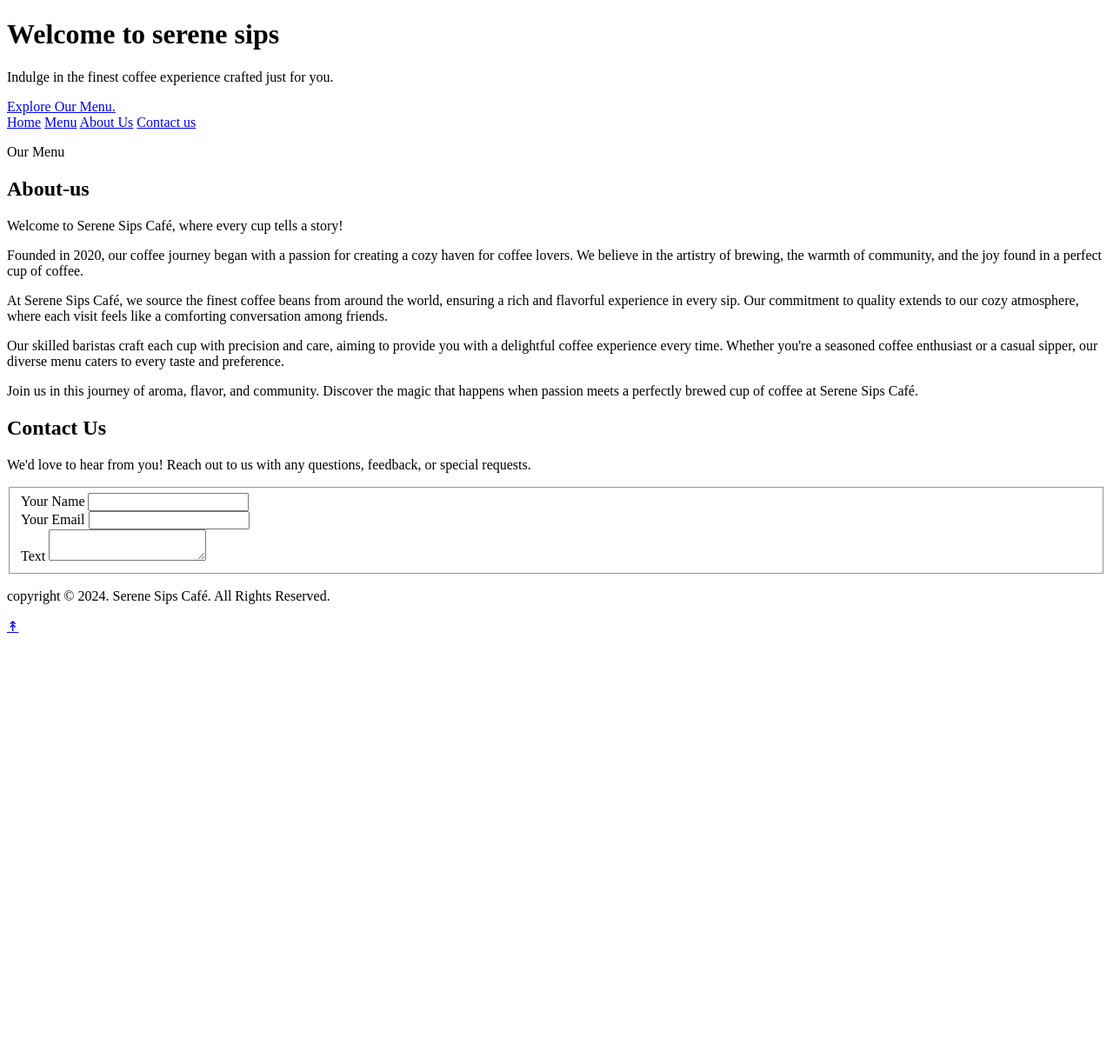
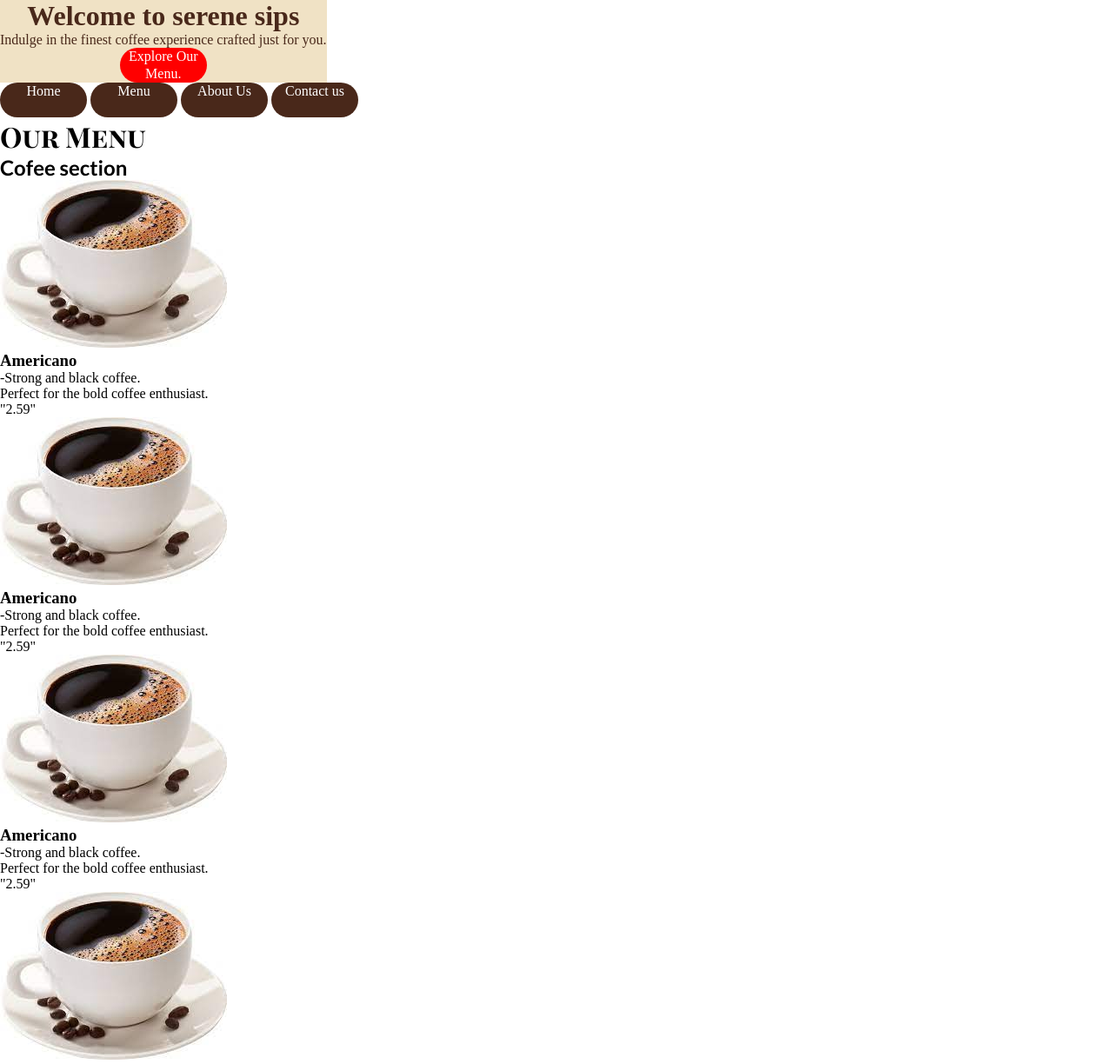
Before and after one commit to Ntnick-22/serene-sips-v1, a plain HTML site: page index.html in a window 1280 px wide. Shown: the top 1224 px of the page at 87% size. Before the commit the page ends 800 px from the top, so only its background shows below. Drawn offline with Linux system fonts and the light colour scheme.

Commit message:
Features added

```diff
--- a/index.html
+++ b/index.html
@@ -3,31 +3,95 @@
   <head>
     <meta charset="UTF-8" />
     <meta name="viewport" content="width=device-width, initial-scale=1.0" />
-    <title>serene sips</title>
+    <link rel="stylesheet" href="style.css" />
+    <link rel="stylesheet" href="images/americano-1.jpeg" />
+    <link rel="preconnect" href="https://fonts.googleapis.com" />
+    <link rel="preconnect" href="https://fonts.gstatic.com" crossorigin />
+    <link
+      href="https://fonts.googleapis.com/css2?family=Lato:ital,wght@0,100;0,300;0,400;0,700;0,900;1,100;1,300;1,400;1,700;1,900&family=Playfair+Display+SC:ital,wght@0,400;0,700;0,900;1,400;1,700;1,900&display=swap"
+      rel="stylesheet"
+    />
+    <title>Serene Sips</title>
   </head>
 
   <body>
-
     <!-- header section-->
     <header id="header">
       <h1>Welcome to serene sips</h1>
+      <p>Indulge in the finest coffee experience crafted just for you.</p>
+
+      <a id="head-section" href="#our menu">Explore Our Menu.</a> <br />
     </header>
-<!-- edited version -->
+
     <div>
-      <p>Indulge in the finest coffee experience crafted just for you.</p>
-    <a href="#our menu">Explore Our Menu.</a>
+      <nav>
+        <a href="#">Home</a>
+        <a href="#our-menu">Menu</a>
+        <a href="#about-us">About Us</a>
+        <a href="#contact-us">Contact us</a>
+      </nav>
     </div>
+    <!-- our menu -->
+    <h1 id="main-heading">Our Menu</h1>
+    <section id="Coffee Selection">
+      <h2 id="sub-heading">Cofee section</h2>
 
-    <nav>
-      <a href="#">Home</a>
-      <a href="#our-menu">Menu</a>
-      <a href="#about-us">About Us</a>
-      <a href="#contact-us">Contact us</a>
-    </nav>
+      <div class="">
+        <img src="images/americano-1.jpeg" alt="" class="card-img-top" />
+        <h3 class="card-title">Americano</h3>
+        <p class="card-text">
+          -Strong and black coffee.<br />
+          Perfect for the bold coffee enthusiast. <br />
+          <span class="price">"2.59" </span>
+        </p>
+      </div>
 
-    <!-- our menu -->
-    <section id="our-menu">
-      <p>Our Menu</p>
+      <div class="">
+        <img src="images/americano-1.jpeg" alt="" class="card-img-top" />
+
+        <h3 class="card-title">Americano</h3>
+        <p class="card-text">
+          -Strong and black coffee.<br />
+          Perfect for the bold coffee enthusiast. <br />
+          <span class="price">"2.59" </span>
+        </p>
+      </div>
+
+      <div class="">
+        <img src="images/americano-1.jpeg" alt="" class="card-img-top" />
+
+        <h3 class="card-title">Americano</h3>
+        <p class="card-text">
+          -Strong and black coffee.<br />
+          Perfect for the bold coffee enthusiast. <br />
+          <span class="price">"2.59" </span>
+        </p>
+      </div>
+
+      <div class="">
+        <img src="images/americano-1.jpeg" alt="" class="card-img-top" />
+
+        <h3 class="card-title">Americano</h3>
+        <p class="card-text">
+          -Strong and black coffee.<br />
+          Perfect for the bold coffee enthusiast. <br />
+          <span class="price">"2.59" </span>
+        </p>
+      </div>
+    </section>
+
+    <section id="delicious-snacks">
+      <h2 id="sub-heading">Delicious Snacks</h2>
+      <div class="">
+        <img src="images/classic croissant.jpeg" alt="" class="card-img-top" />
+
+        <h3 class="card-title">Americano</h3>
+        <p class="card-text">
+          -Light, flaky, and buttery.<br />
+          A timeless delight.<br />
+          <span class="price">"2.50" </span>
+        </p>
+      </div>
     </section>
 
     <!-- about us -->
@@ -90,6 +154,6 @@
     <footer>
       <p>copyright &copy; 2024. Serene Sips Café. All Rights Reserved.</p>
     </footer>
-    <a href="#header">&Uarr;
+    <a href="#header">&Uarr; </a>
   </body>
 </html>
--- /dev/null
+++ b/style.css
@@ -0,0 +1,46 @@
+* {
+  margin: 0;
+  padding: 0;
+  box-sizing: border-box;
+}
+
+#header,
+#p {
+  background-color: #f0e2c5;
+  color: #49281a;
+  text-align: center;
+  display: inline-block;
+}
+
+#main-heading {
+  font-family: "Playfair Display SC", serif;
+}
+
+#sub-heading {
+  font-family: "Lato", serif;
+}
+a {
+  background-color: #49281a;
+  color: white;
+  width: 100px;
+  height: 40px;
+
+  line-height: 20px;
+  display: inline-block;
+  text-align: center;
+  text-decoration: none;
+  border-radius: 20px;
+}
+
+#head-section {
+  background-color: red;
+  color: white;
+  width: 100px;
+  height: 40px;
+
+  line-height: 20px;
+  display: inline-block;
+  text-align: center;
+  text-decoration: none;
+  border-radius: 20px;
+}
```
Also changed, not shown: images/americano-1.jpeg (added), images/americano-2.jpeg (added), images/classic croissant.jpeg (added).
